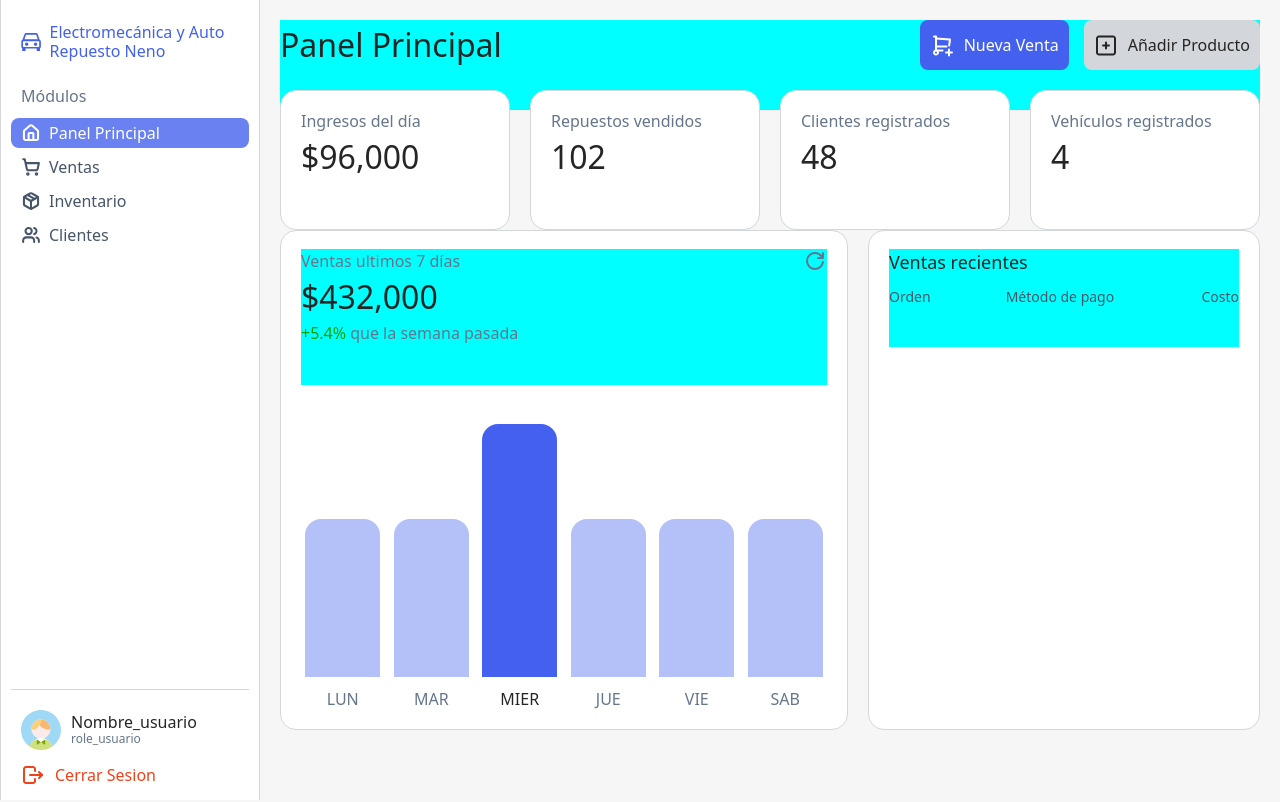
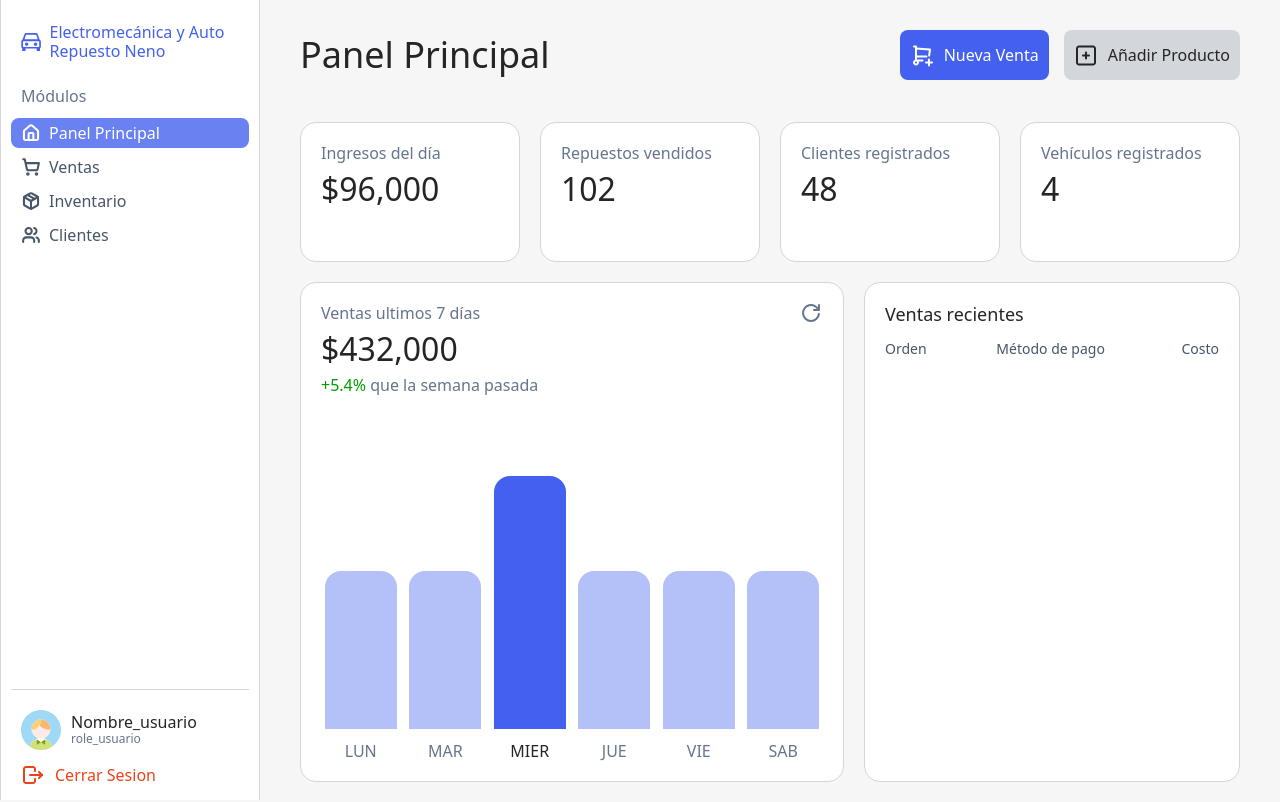
Before and after one commit to RodnerB/TallerRepuestoUTESA, a website built with Vite: page index.html in a window 1280 px wide. Built offline with nearby package versions, Linux system fonts and the light colour scheme; a web font is replaced by a local one.

Commit message:
Styling adjustments for dashboard elements

```diff
--- a/src/style.css
+++ b/src/style.css
@@ -153,6 +153,7 @@ nav ul {
   gap: 10px;
   padding: 3px 10px;
   border-radius: 8px;
+  cursor: pointer;
 
   &:hover,
   &:active {
@@ -163,17 +164,24 @@ nav ul {
 
 main {
   flex: 1;
-  padding: 20px;
+  padding: 20px 40px;
 }
 
 .bento{
+  margin-top: 8px;
+  display: flex;
+  flex-direction: column;
+  gap: 20px;
   header{
-    background-color: aqua;
     padding-bottom: 40px;
     width: 100%;
     display: flex;
     justify-content: space-between;
     align-items: center;
+
+    h1{
+      font-size: 2.25rem;
+    }
 
     .header-button{
       width: auto;
@@ -211,6 +219,10 @@ button:hover, button:active{
 .add-producto{
   background-color: #D3D6DB;
   color: #252525;
+
+  &:hover, &:active{
+    background-color: #B9BCC1;
+  }
 }
 
 .selected, .selected:hover, .primero:active{
```
